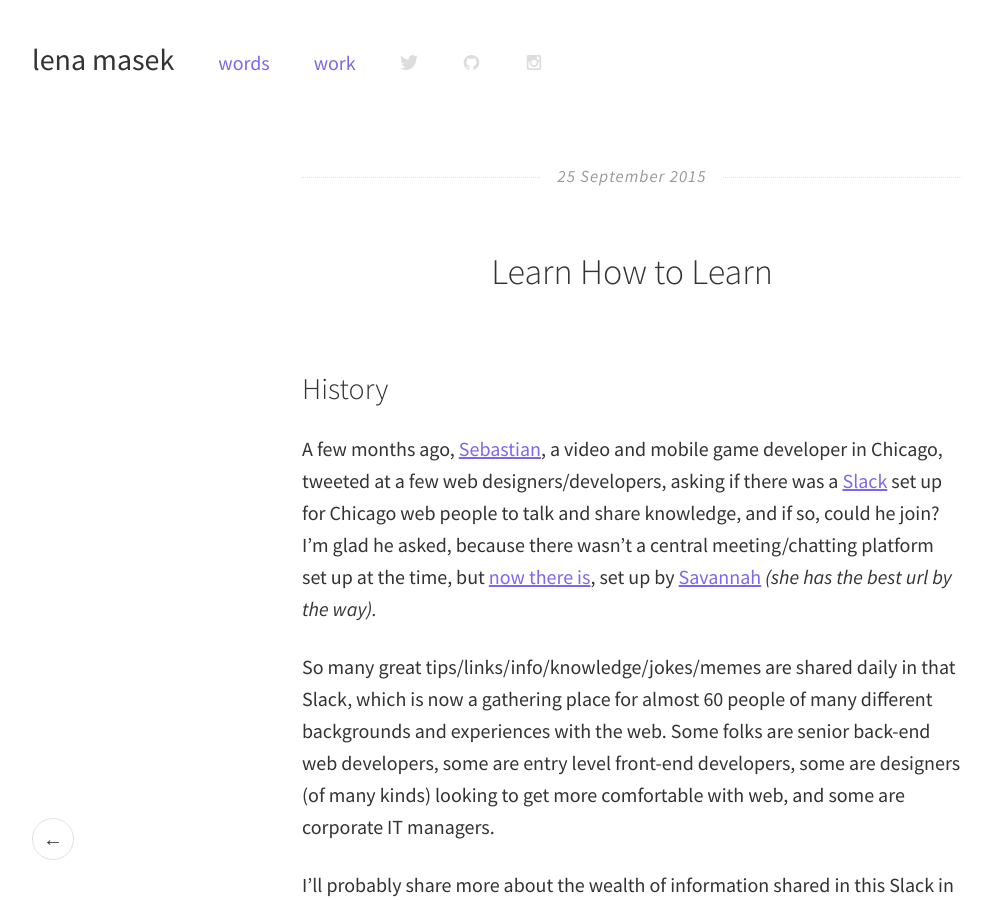
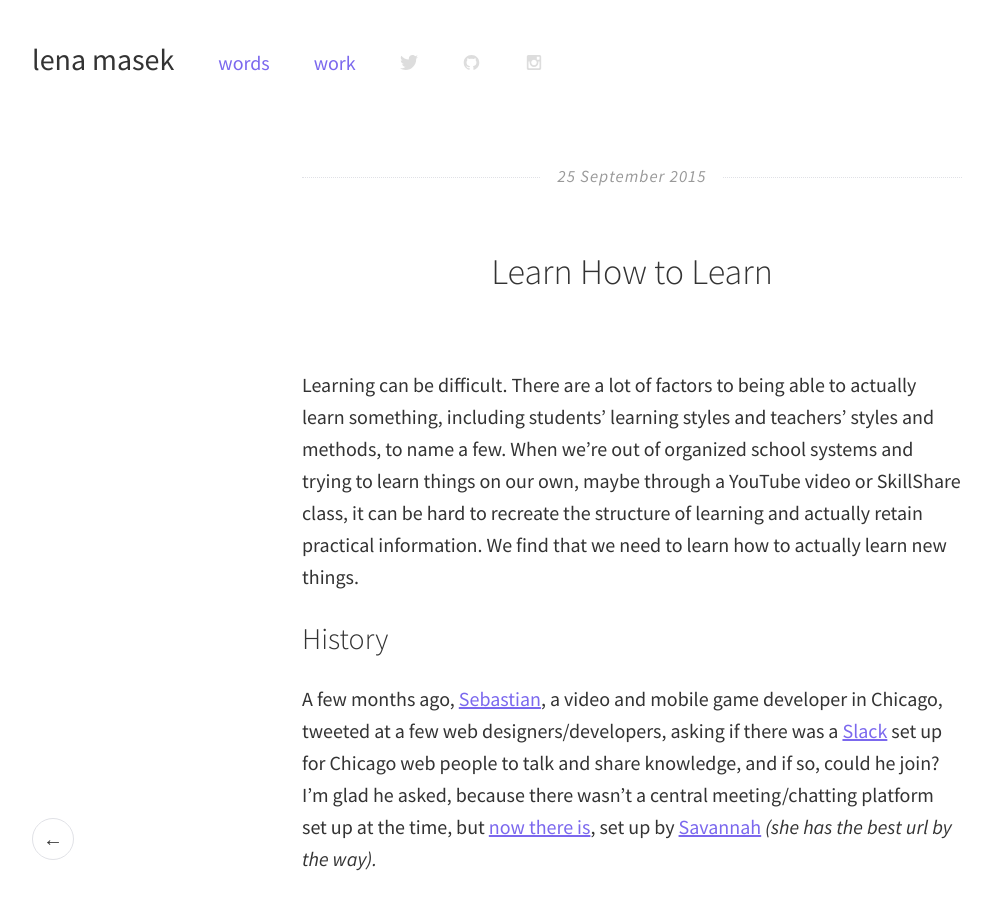
Before and after one commit to lenamasek/lenamasek.github.io, a Jekyll site: the page built from _posts/2015-09-25-how-to-learn.markdown, in a window 1280 px wide and 900 px high. Shown: the whole window, without its empty margins (8-1001 px from the left). Built offline with Jekyll 4.4.1, drawn with Linux system fonts in a browser that asks for light colours.

Commit message:
more content, intro paragraph

```diff
--- a/_posts/2015-09-25-how-to-learn.markdown
+++ b/_posts/2015-09-25-how-to-learn.markdown
@@ -4,6 +4,8 @@ title:  "Learn How to Learn"
 date:   2015-09-25
 category: blog
 ---
+
+Learning can be difficult. There are a lot of factors to being able to actually learn something, including students' learning styles and teachers' styles and methods, to name a few. When we're out of organized school systems and trying to learn things on our own, maybe through a YouTube video or SkillShare class, it can be hard to recreate the structure of learning and actually retain practical information. We find that we need to learn how to actually learn new things.
 
 ### History
 A few months ago, [Sebastian](https://twitter.com/sgosztyla), a video and mobile game developer in Chicago, tweeted at a few web designers/developers, asking if there was a [Slack](http://slack.com) set up for Chicago web people to talk and share knowledge, and if so, could he join? I'm glad he asked, because there wasn't a central meeting/chatting platform set up at the time, but [now there is](http://chicagofriends.website), set up by [Savannah](http://sava.nnah.rocks) *(she has the best url by the way).*
```
